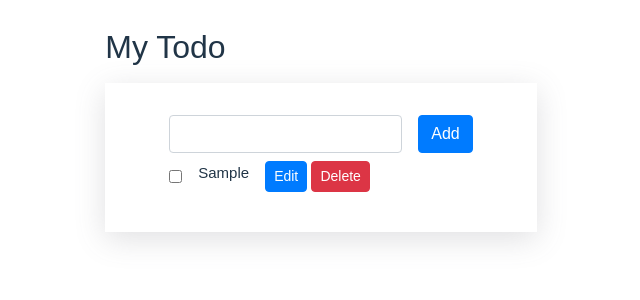
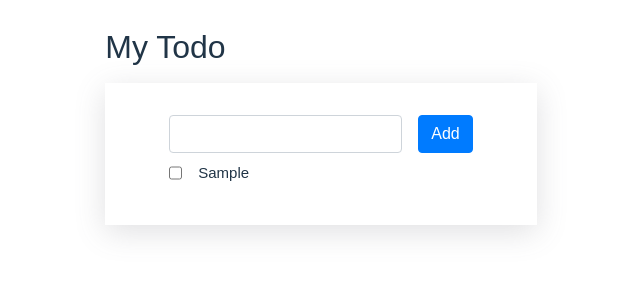
Before and after one commit to jaquiteme/todo-app-front, a Vue app: page / in a window 1280 px wide. Both pictures are taken after typing "Sample" into the empty fields and a click on the button "Add". Shown: the top 300 px of the page, without its empty margins (319-959 px from the left). Built offline with nearby package versions, Linux system fonts and the light colour scheme.

Commit message:
Add delete btn

```diff
--- a/src/components/Todo.vue
+++ b/src/components/Todo.vue
@@ -22,10 +22,10 @@ export default {
         this.title = this.todos[id]
         this.editId = id
       } else {
-        console.log("Edited")
         this.todos.splice(id, 1, title)
         this.title = ""
         this.editId = -1
+        console.log("Edited")
       }
     }
   }
--- a/src/components/TodoItem.vue
+++ b/src/components/TodoItem.vue
@@ -1,9 +1,12 @@
 <template>
-    <div class="mb-2" :id="'task-' + index">
-        <input type="checkbox" :checked="isChecked" v-model="isChecked">
-        <div style="margin-left: 1rem;" :class="[isChecked ? 'task-done' : '']">{{ title }}</div>
-        <div class="action-btn" style="margin-left: 1rem;">
-            <button class="btn btn-primary btn-sm" @click="$emit('edit', [index])" >Edit</button>
+    <div @mouseover="hiddenBtn(true)" @mouseleave="hiddenBtn(false)" class="mb-2" :id="'task-' + index">
+        <div>
+            <input type="checkbox" :checked="isChecked" v-model="isChecked">
+            <div style="margin-left: 1rem;" :class="[isChecked ? 'task-done' : '']">{{ title }}</div>
+        </div>
+        <div v-if="displayActionBtn" class="action-btn"
+            style="margin-left: 1rem; position: absolute; z-index: 10; right: 0;">
+            <button class="btn btn-primary btn-sm" @click="$emit('edit', [index])">Edit</button>
             &nbsp;
             <button @click="$emit('remove', [index])" class="btn btn-danger btn-sm">Delete</button>
         </div>
@@ -14,12 +17,18 @@ export default {
     data() {
         return {
             isChecked: false,
+            displayActionBtn: false
         }
     },
     props: {
         title: String,
         index: Number
     },
+    methods: {
+        hiddenBtn: function (state) {
+            this.displayActionBtn = state
+        }
+    }
 }
 </script>
 <style scoped>
```
